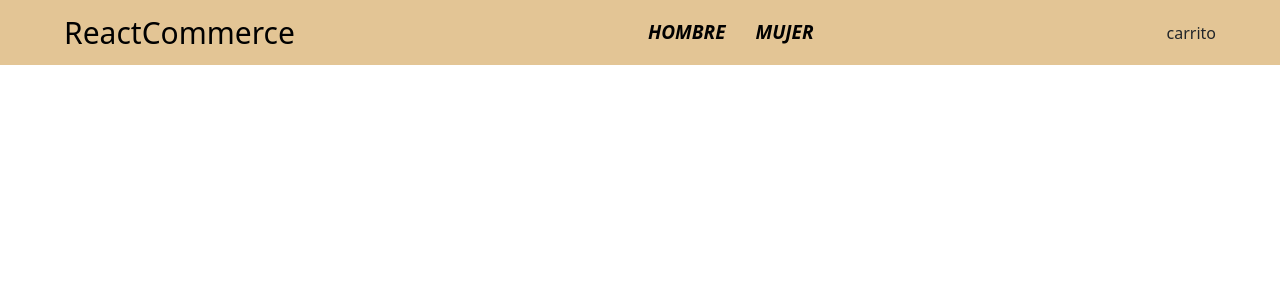
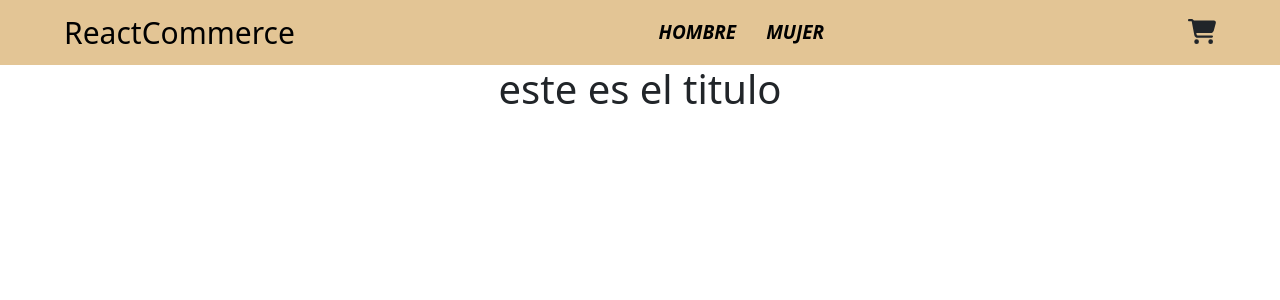
Before and after one commit to lnfuentes/React, a React (Create React App) app: page / in a window 1280 px wide. Shown: the top 300 px of the page. Built offline with nearby package versions, Linux system fonts and the light colour scheme.

Commit message:
añadiendo carrito icono

```diff
--- a/package.json
+++ b/package.json
@@ -3,6 +3,9 @@
   "version": "0.1.0",
   "private": true,
   "dependencies": {
+    "@fortawesome/fontawesome-svg-core": "^6.1.0",
+    "@fortawesome/free-solid-svg-icons": "^6.1.0",
+    "@fortawesome/react-fontawesome": "^0.1.17",
     "@testing-library/jest-dom": "^5.16.2",
     "@testing-library/react": "^12.1.3",
     "@testing-library/user-event": "^13.5.0",
--- a/public/index.html
+++ b/public/index.html
@@ -11,6 +11,7 @@
     />
     <link rel="apple-touch-icon" href="%PUBLIC_URL%/logo192.png" />
     <link rel="manifest" href="%PUBLIC_URL%/manifest.json" />
+    <script src="https://kit.fontawesome.com/8cca9b4950.js" crossorigin="anonymous"></script>
     <title>React App</title>
   </head>
   <body>
--- a/src/App.js
+++ b/src/App.js
@@ -1,14 +1,15 @@
-import logo from './logo.svg';
 import NavBar from './components/NavBar/NavBar';
+import ItemListContainer from './components/ItemListContainer/ItemListContainer';
 import 'bootstrap/dist/css/bootstrap.min.css';
 import './components/NavBar/NavBar.css'
+import './components/CartWidget/CartWidget.css'
 import './App.css';
 
 function App() {
   return (
     <div className="App">
       <NavBar />
-
+      <ItemListContainer titulo='este es el titulo' />
 
 
     </div>
--- /dev/null
+++ b/src/components/CartWidget/CartWidget.css
@@ -0,0 +1,3 @@
+.icono{
+    font-size: 25px;
+}
--- /dev/null
+++ b/src/components/CartWidget/CartWidget.jsx
@@ -0,0 +1,12 @@
+import React from 'react'
+import { FontAwesomeIcon } from '@fortawesome/react-fontawesome'
+import { faCartShopping } from '@fortawesome/free-solid-svg-icons'
+
+
+function CartWidget() {
+  return (
+    <FontAwesomeIcon icon={faCartShopping} className='icono'/>
+  )
+}
+
+export default CartWidget
--- /dev/null
+++ b/src/components/ItemListContainer/ItemListContainer.jsx
@@ -0,0 +1,10 @@
+import React from 'react'
+
+function ItemListContainer({titulo}) {
+
+  return (
+    <h1>{titulo}</h1>
+  )
+}
+
+export default ItemListContainer
--- a/src/components/NavBar/NavBar.jsx
+++ b/src/components/NavBar/NavBar.jsx
@@ -1,4 +1,5 @@
 import React from 'react'
+import CartWidget from '../CartWidget/CartWidget'
 
 function NavBar() {
   return (
@@ -10,7 +11,7 @@ function NavBar() {
                 <a href="#">Mujer</a>
             </nav>
             <div className="carrito">
-                carrito
+                <CartWidget />
             </div>
         </div>
     </header>
```
Also changed, not shown: src/components/ItemListContainer/ItemListContainer.css (added), 1 other file (tests, documents, lock files or other folders).
